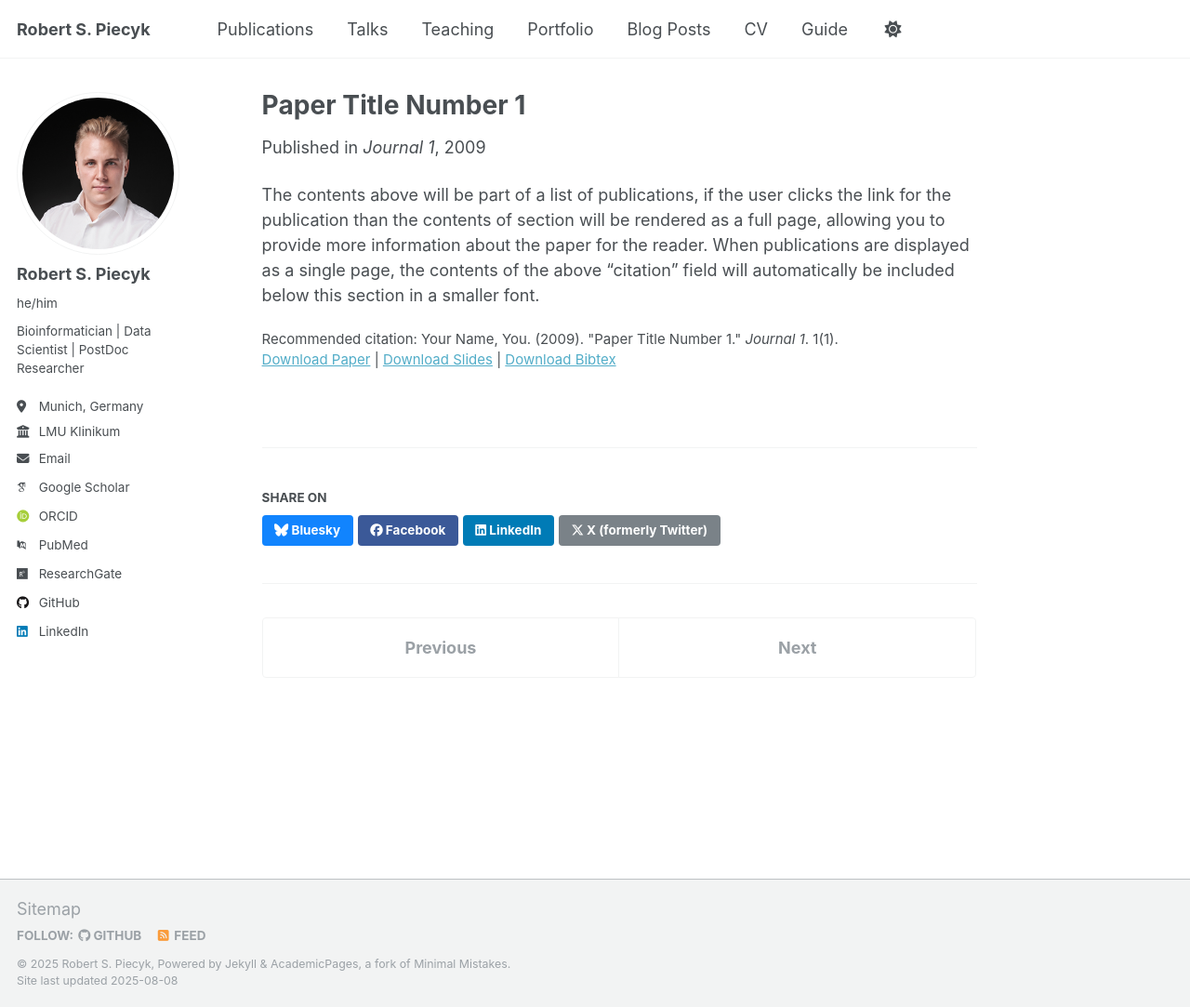
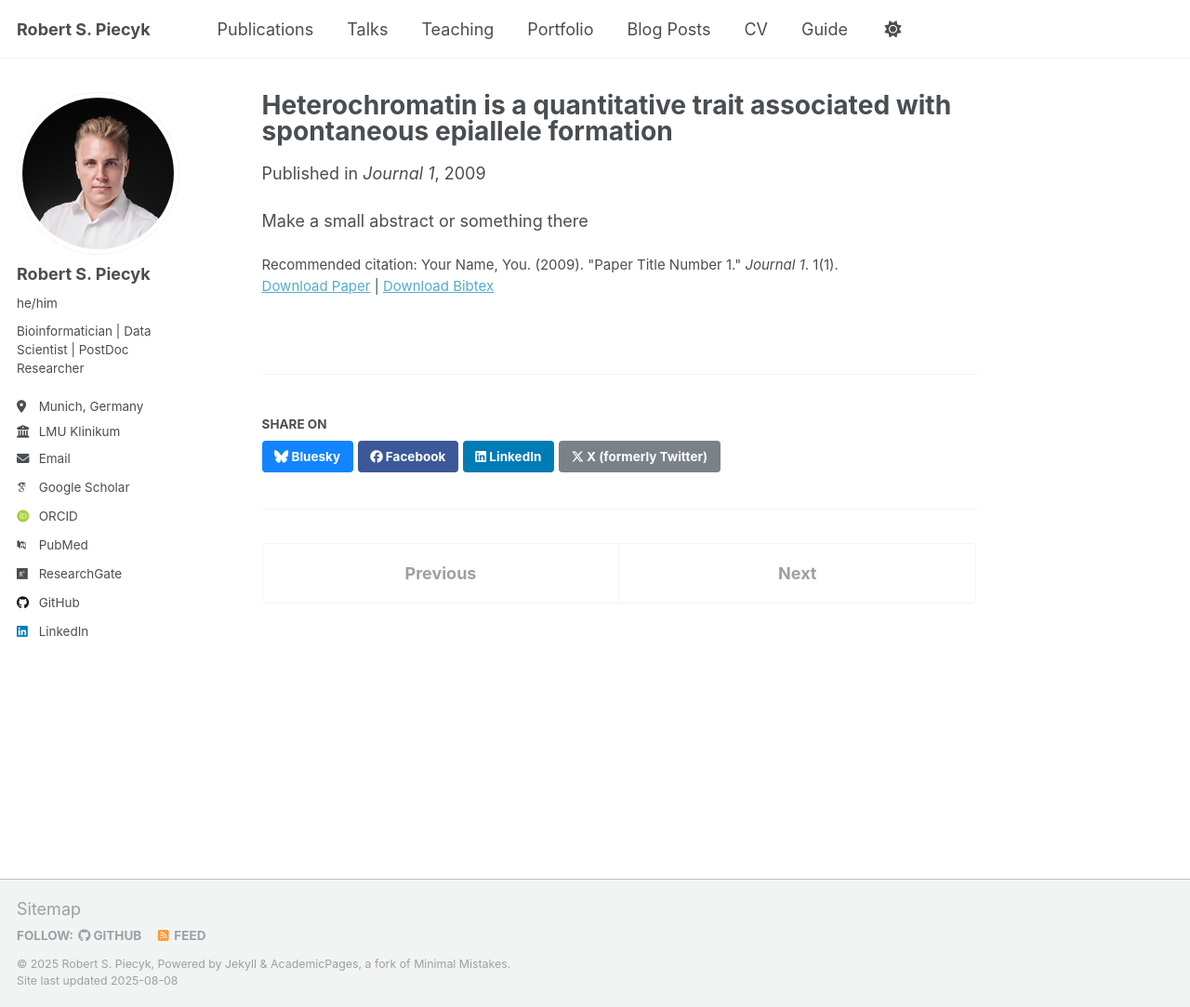
Before and after one commit to robert-piecyk/robert-piecyk.github.io, a Jekyll site: the page built from _publications/2009-10-01-paper-title-number-1.md, in a window 1280 px wide and 1083 px high. Shown: the whole window at 93% size. Built offline with Jekyll 4.4.1, drawn with Linux system fonts in a browser that asks for light colours; some web fonts are replaced; a script that is not in the unit is left out.

Commit message:
Add everything at once

```diff
--- a/_publications/2009-10-01-paper-title-number-1.md
+++ b/_publications/2009-10-01-paper-title-number-1.md
@@ -1,14 +1,13 @@
 ---
-title: "Paper Title Number 1"
+title: "Heterochromatin is a quantitative trait associated with spontaneous epiallele formation"
 collection: publications
 category: manuscripts
 permalink: /publication/2009-10-01-paper-title-number-1
 excerpt: 'This paper is about the number 1. The number 2 is left for future work.'
 date: 2009-10-01
 venue: 'Journal 1'
-slidesurl: 'http://academicpages.github.io/files/slides1.pdf'
 paperurl: 'http://academicpages.github.io/files/paper1.pdf'
 bibtexurl: 'http://academicpages.github.io/files/bibtex1.bib'
 citation: 'Your Name, You. (2009). &quot;Paper Title Number 1.&quot; <i>Journal 1</i>. 1(1).'
 ---
-The contents above will be part of a list of publications, if the user clicks the link for the publication than the contents of section will be rendered as a full page, allowing you to provide more information about the paper for the reader. When publications are displayed as a single page, the contents of the above "citation" field will automatically be included below this section in a smaller font.
+Make a small abstract or something there
```
Also changed, not shown: _pages/404.md (+1 -1 lines), _pages/about.md (+1 -1 lines), 1 other file.
